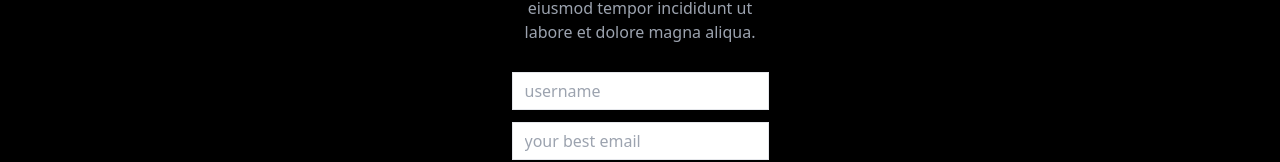
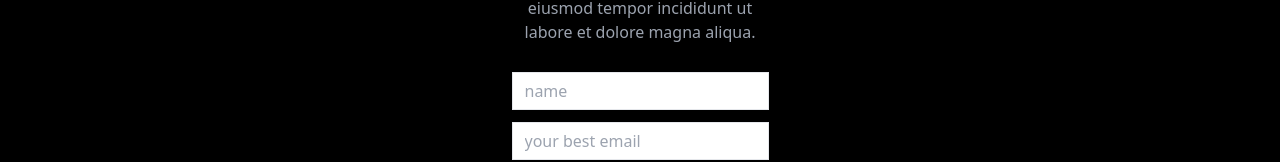
Before and after one commit to beckett-media/comics-pricing-app, a React (Create React App) app in the folder frontend/: page / in a window 1280 px wide. Shown: the part 192-354 px from the top of the page. Built offline with nearby package versions, Linux system fonts and the light colour scheme; no server answers.

Commit message:
Fix signup type error (#71)

```diff
--- a/frontend/src/components/home/SignUp.tsx
+++ b/frontend/src/components/home/SignUp.tsx
@@ -5,22 +5,22 @@ import React, { useState } from "react"
 const SignUp: React.FC<{ setShowForm: React.Dispatch<React.SetStateAction<boolean>> }> = ({
   setShowForm,
 }) => {
-  const [username, setUsername] = useState("")
+  const [name, setName] = useState("")
   const [email, setEmail] = useState("")
 
-  const verifyUsername = (username: string) => {
-    if (username.match(/\s/)) {
-      setUsername("")
+  const verifyName = (name: string) => {
+    if (name.match(/\s/)) {
+      setName("")
       toast.error("username can't have whitespaces")
     } else {
-      setUsername(username)
+      setName(name)
     }
   }
 
   const submit = async (event: React.SyntheticEvent) => {
     event.preventDefault()
     try {
-      const emailEntry = { email, username }
+      const emailEntry = { email, name }
       await axios.post("/api/user/waitlist", emailEntry)
       setShowForm(false)
       toast("Successfully added to the waitlist!")
@@ -34,10 +34,10 @@ const SignUp: React.FC<{ setShowForm: React.Dispatch<React.SetStateAction<boolea
     <form onSubmit={(e) => submit(e)} className="flex flex-col space-y-3">
       <label>
         <input
-          placeholder={"username"}
+          placeholder={"name"}
           type="text"
-          onChange={(e) => verifyUsername(e.target.value)}
-          value={username}
+          onChange={(e) => verifyName(e.target.value)}
+          value={name}
           className="focus:shadow-outline w-full appearance-none border py-2 px-3 leading-tight text-gray-700 shadow focus:outline-none"
         />
       </label>
```
